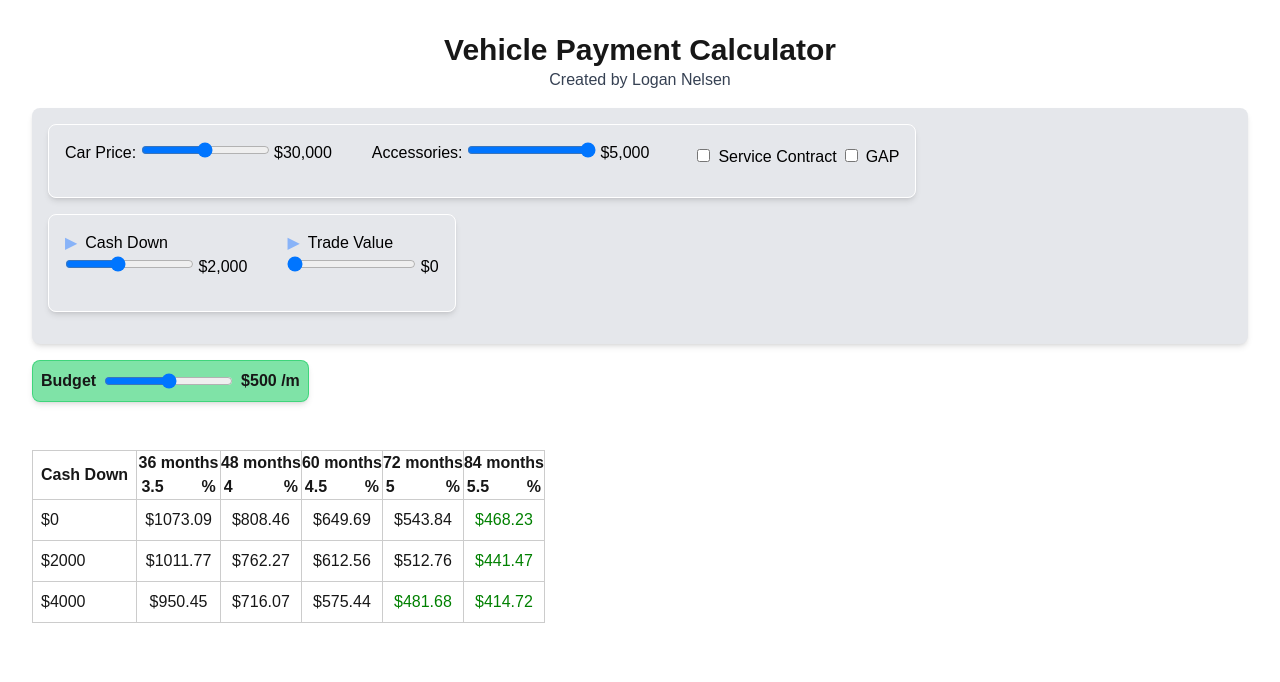
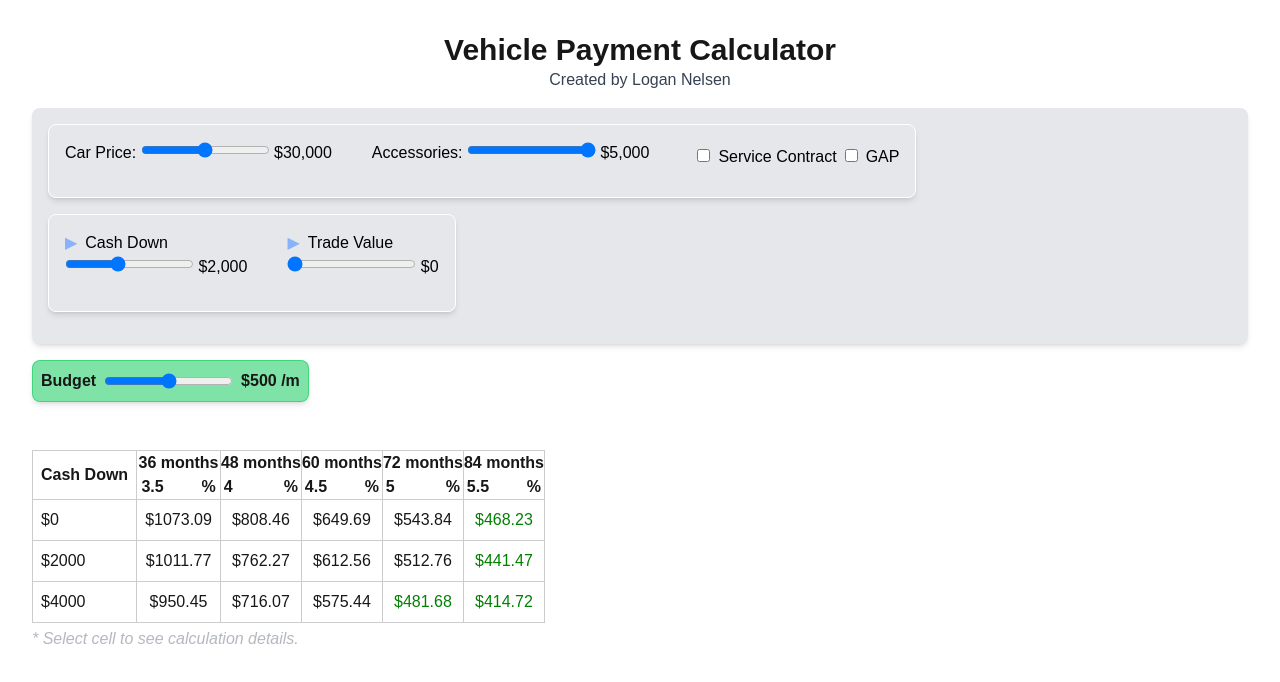
Before and after one commit to ljn16/vehicle-budget-tool, a Next.js app: page / in a window 1280 px wide. Shown: the top 682 px of the page. Built offline with nearby package versions, Linux system fonts and the light colour scheme.

Commit message:
instructions

```diff
--- a/app/page.tsx
+++ b/app/page.tsx
@@ -284,6 +284,11 @@ export default function Home() {
                 ))}
               </tbody>
             </table>
+            {!selectedCalc && (
+              <p className='mt-1 italic text-gray-500/50'>
+                * Select cell to see calculation details.
+              </p>
+            )}
             {selectedCalc && (
               <div
                 className="bg-white/15 rounded flex flex-col w-fit"
```
